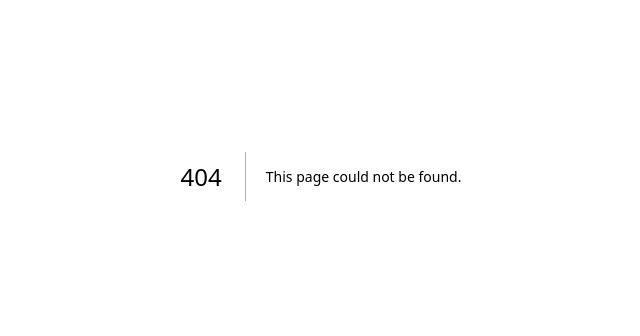
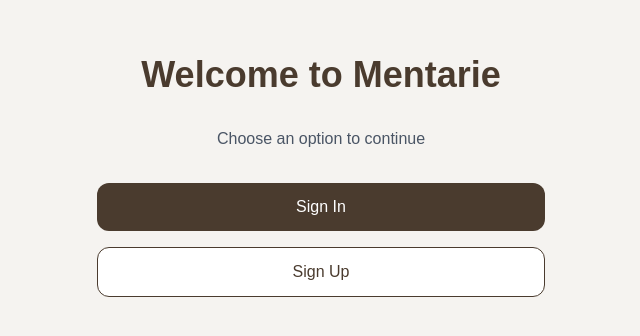
Before and after one commit to androso/read-later, a Next.js app: page /auth in a window 1280 px wide. Before the commit this address had no page. Shown: the part 224-560 px from the top of the page, without its empty margins (319-959 px from the left). Built offline with nearby package versions, Linux system fonts and the light colour scheme.

Commit message:
Add authentication layout and page components. Update package.json and pnpm-lock.yaml to include new dependencies for form handling and UI icons.

```diff
--- a/package.json
+++ b/package.json
@@ -10,12 +10,15 @@
     "type-check": "tsc --noEmit"
   },
   "dependencies": {
+    "@hookform/resolvers": "^5.1.1",
     "bcryptjs": "^3.0.2",
     "jsonwebtoken": "^9.0.2",
+    "lucide-react": "^0.517.0",
     "mongoose": "^8.16.0",
     "next": "15.3.4",
     "react": "^19.0.0",
     "react-dom": "^19.0.0",
+    "react-hook-form": "^7.58.1",
     "zod": "^3.25.67"
   },
   "devDependencies": {
--- /dev/null
+++ b/src/app/auth/layout.tsx
@@ -0,0 +1,7 @@
+export default function AuthLayout({
+  children,
+}: {
+  children: React.ReactNode;
+}) {
+  return <>{children}</>;
+}
--- /dev/null
+++ b/src/app/auth/page.tsx
@@ -0,0 +1,34 @@
+import Link from 'next/link';
+
+export default function AuthPage() {
+  return (
+    <div className="min-h-screen bg-[#f5f3f0] flex items-center justify-center py-12 px-4 sm:px-6 lg:px-8">
+      <div className="max-w-md w-full space-y-8 text-center">
+        <div>
+          <h1 className="text-4xl font-bold text-[#4a3b2e] mb-8">
+            Welcome to Mentarie
+          </h1>
+          <p className="text-gray-600 mb-8">
+            Choose an option to continue
+          </p>
+        </div>
+
+        <div className="space-y-4">
+          <Link
+            href="/auth/signin"
+            className="w-full bg-[#4a3b2e] text-white py-3 px-6 rounded-xl font-medium hover:bg-[#3d3024] transition-colors duration-200 block"
+          >
+            Sign In
+          </Link>
+
+          <Link
+            href="/auth/signup"
+            className="w-full bg-white border border-[#4a3b2e] text-[#4a3b2e] py-3 px-6 rounded-xl font-medium hover:bg-gray-50 transition-colors duration-200 block"
+          >
+            Sign Up
+          </Link>
+        </div>
+      </div>
+    </div>
+  );
+}
```
Also changed, not shown: 1 other file (tests, documents, lock files or other folders).
